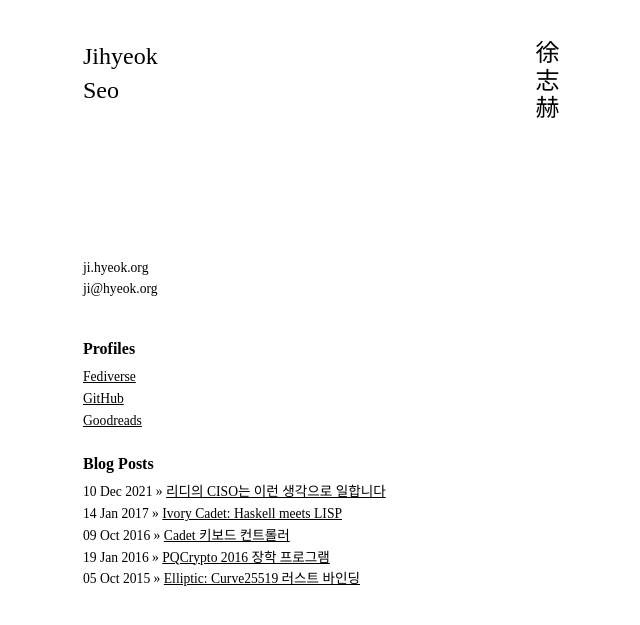
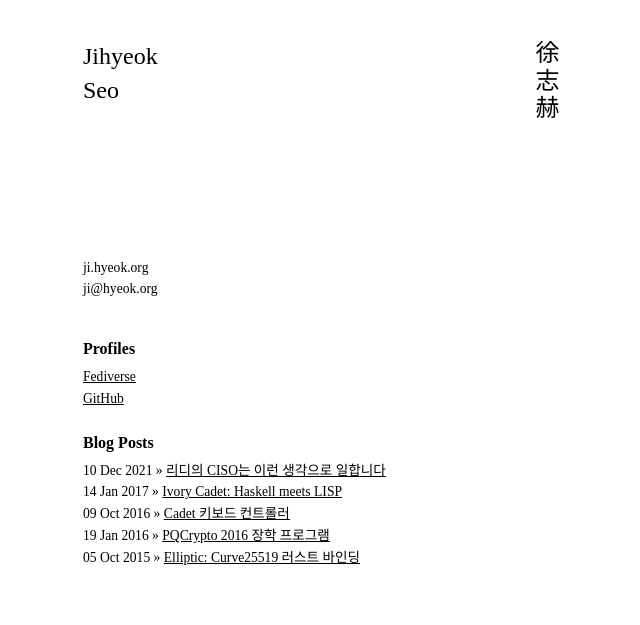
Before and after one commit to limeburst/limeburst.github.io, a Jekyll site: the page built from index.html, in a window 1280 px wide. Shown: the top 625 px of the page, without its empty margins (317-957 px from the left). Built offline with Jekyll 4.4.1, drawn with Linux system fonts in a browser that asks for light colours.

Commit message:
Remove Goodreads link from index.html
Removed Goodreads link from profiles section.

```diff
--- a/index.html
+++ b/index.html
@@ -22,7 +22,6 @@ title: Jihyeok Seo
   <ul>
     <li><a href="https://hackers.pub/@jihyeok" rel="me">Fediverse</a></li>
     <li><a href="https://github.com/limeburst">GitHub</a></li>
-    <li><a href="https://goodreads.com/limeburst">Goodreads</a></li>
   </ul>
 
   <h2>Blog Posts</h2>
```
